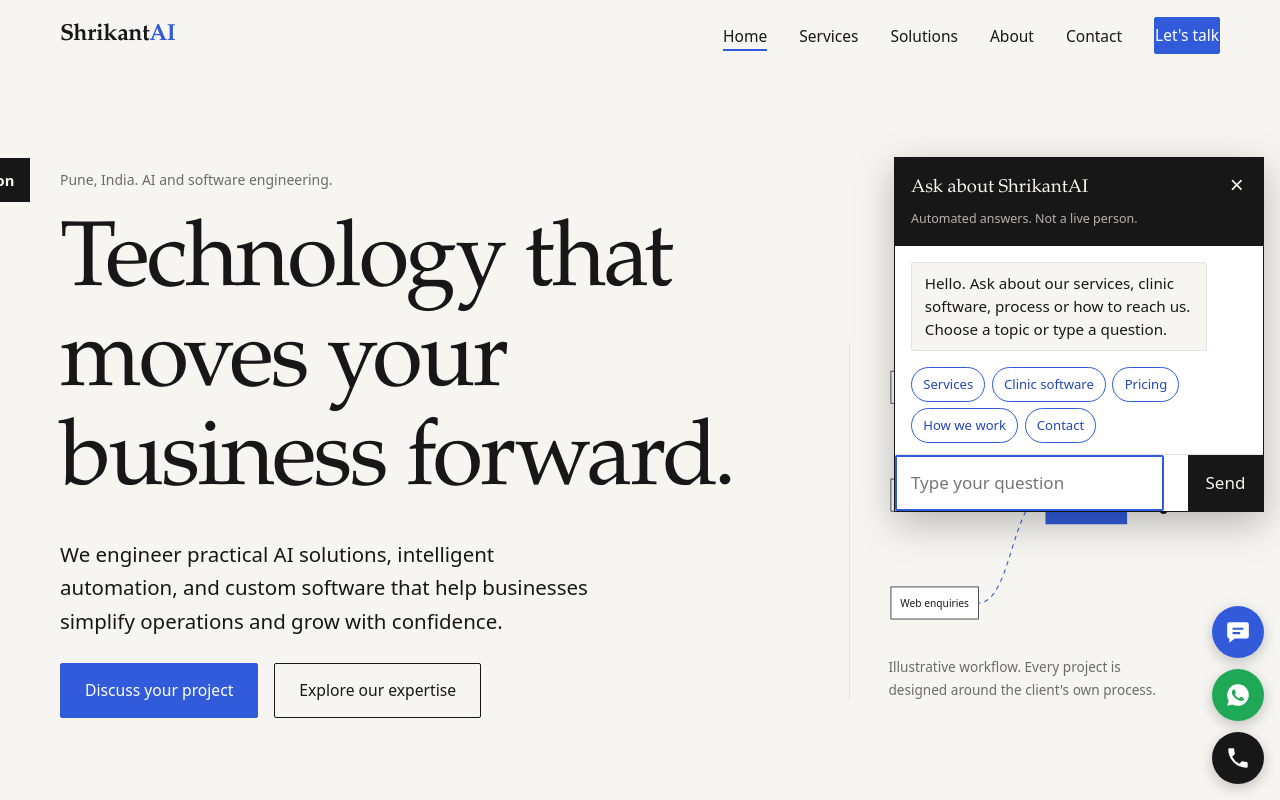
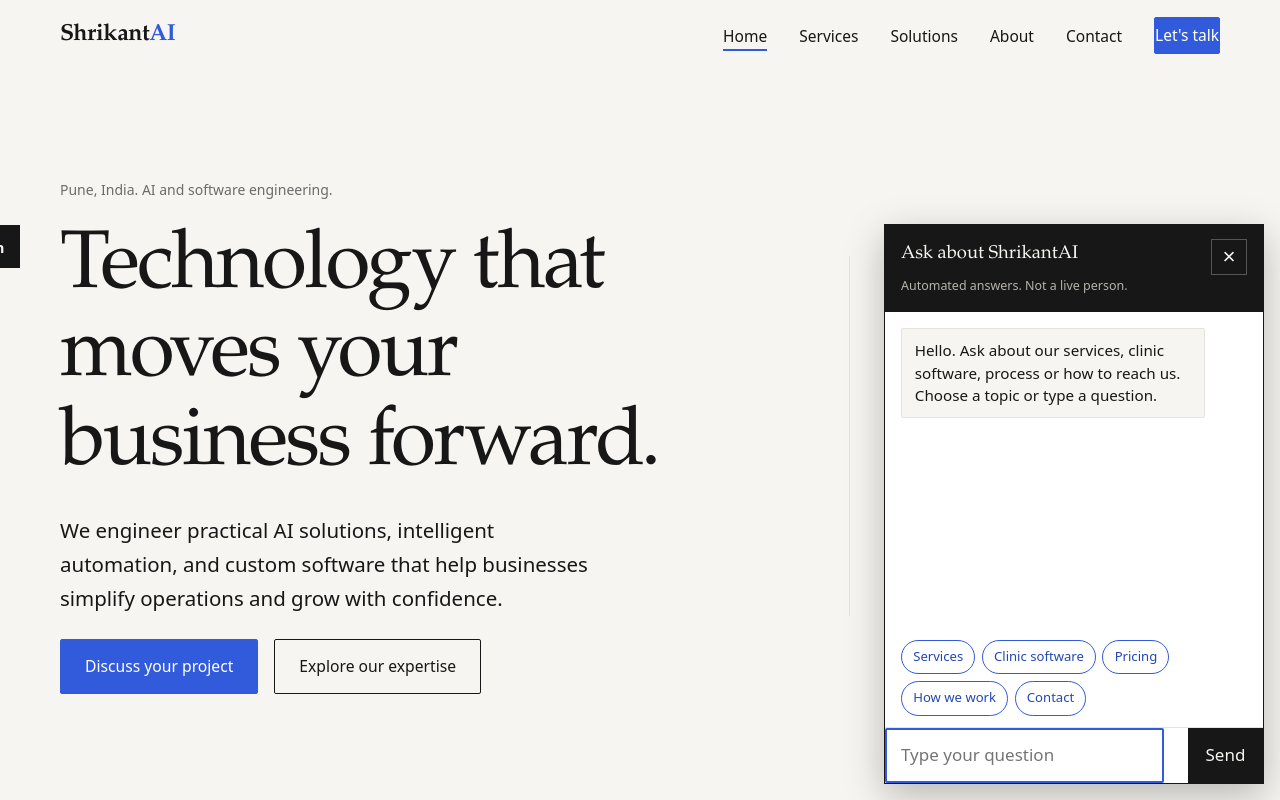
Before and after one commit to shrikantaitech/shrikantaitech.github.io, a plain HTML site: page index.html in a window 1280 px wide. Both pictures are taken after a click on the button "Open assistant". Shown: the top 800 px of the page. Drawn offline with Linux system fonts and the light colour scheme.

Commit message:
Update style.css

```diff
--- a/assets/css/style.css
+++ b/assets/css/style.css
@@ -48,11 +48,12 @@ p{margin:0 0 var(--s2);max-width:62ch}
 .btn-row{display:flex;flex-wrap:wrap;gap:1rem;margin-top:var(--s3)}
 
 /* hero */
-.hero{padding:clamp(3rem,8vw,6rem) 0 clamp(3rem,8vw,6rem)}
-.hero-grid{display:grid;grid-template-columns:1.25fr .75fr;gap:clamp(2rem,5vw,4rem);align-items:end}
+.hero{min-height:calc(100vh - var(--nav-h));min-height:calc(100svh - var(--nav-h));display:flex;align-items:center;padding:clamp(1.5rem,4vh,3rem) 0}
+.hero h1{font-size:clamp(2.3rem,min(6.4vw,10.5vh),5.6rem)}
+.hero-grid{display:grid;grid-template-columns:1.25fr .75fr;gap:clamp(2rem,5vw,4rem);align-items:center}
 .hero p.lead{font-size:clamp(1.1rem,1.6vw,1.3rem);max-width:46ch;margin-top:var(--s3)}
 .hero-art{border-left:1px solid var(--line);padding-left:clamp(1rem,3vw,2.5rem)}
-.hero-art svg{width:100%;height:auto}
+.hero-art svg{width:100%;height:auto;max-height:56vh;max-height:56svh;margin:0 auto}
 .hero-art figcaption{font-size:.85rem;color:var(--muted);margin-top:var(--s1)}
 .flow-line{stroke-dasharray:6 6;animation:dash 1.6s linear infinite}
 @keyframes dash{to{stroke-dashoffset:-24}}
@@ -143,26 +144,26 @@ footer p{color:#cfcdc5}
 .fab-btn.wa{background:#1fa855}.fab-btn.call{background:var(--ink)}.fab-btn.bot{background:var(--accent)}
 .fab-btn::after{content:attr(data-tip);position:absolute;right:62px;top:50%;transform:translateY(-50%);background:var(--ink);color:var(--paper);font:500 .85rem var(--sans);padding:.35rem .65rem;border-radius:2px;white-space:nowrap;opacity:0;pointer-events:none;transition:opacity .2s}
 .fab-btn:hover::after,.fab-btn:focus-visible::after{opacity:1}
-.bot-panel{position:fixed;right:max(1rem,env(safe-area-inset-right));bottom:calc(max(1rem,env(safe-area-inset-bottom)) + 4.6 * 3.7rem);width:min(370px,calc(100vw - 2rem));max-height:min(520px,calc(100vh - 11rem));display:none;flex-direction:column;background:var(--white);border:1px solid var(--ink);box-shadow:0 12px 36px rgba(0,0,0,.25);z-index:61}
+.bot-panel{position:fixed;right:max(1rem,env(safe-area-inset-right));bottom:max(1rem,env(safe-area-inset-bottom));width:min(380px,calc(100vw - 2rem));height:min(560px,calc(100vh - 2rem));height:min(560px,calc(100dvh - 2rem));display:none;flex-direction:column;background:var(--white);border:1px solid var(--ink);box-shadow:0 12px 36px rgba(0,0,0,.25);z-index:61}
 .bot-panel.open{display:flex}
-.bot-head{padding:.9rem 1rem;background:var(--ink);color:var(--paper);display:flex;justify-content:space-between;align-items:flex-start;gap:1rem}
+.bot-head{flex:none;padding:.9rem 1rem;background:var(--ink);color:var(--paper);display:flex;justify-content:space-between;align-items:flex-start;gap:1rem}
 .bot-head b{font-family:var(--display);font-size:1.15rem;font-weight:500;display:block}
 .bot-head small{font-size:.78rem;color:#b5b3ab}
-.bot-close{background:none;border:0;color:var(--paper);font-size:1.5rem;line-height:1;cursor:pointer;padding:0 .2rem}
-.bot-log{flex:1;overflow-y:auto;padding:1rem;display:flex;flex-direction:column;gap:.7rem;font-size:.95rem;line-height:1.5}
+.bot-close{background:none;border:1px solid #555;color:var(--paper);font-size:1.4rem;line-height:1;cursor:pointer;width:36px;height:36px;flex:none}.bot-close:hover{background:var(--accent);border-color:var(--accent)}.fab.hide{display:none}
+.bot-log{flex:1;min-height:0;overflow-y:auto;padding:1rem;display:flex;flex-direction:column;gap:.7rem;font-size:.95rem;line-height:1.5}
 .msg{max-width:88%;padding:.6rem .8rem;border-radius:2px}
 .msg.b{background:var(--paper);border:1px solid var(--line);align-self:flex-start}
 .msg.u{background:var(--accent);color:#fff;align-self:flex-end}
 .msg a{color:var(--accent-dark);font-weight:600}
-.chips{display:flex;flex-wrap:wrap;gap:.4rem;padding:0 1rem .7rem}
+.chips{flex:none;display:flex;flex-wrap:wrap;gap:.4rem;padding:0 1rem .7rem}
 .chips button{font:inherit;font-size:.82rem;padding:.35rem .7rem;border:1px solid var(--accent);background:transparent;color:var(--accent-dark);border-radius:100px;cursor:pointer}
 .chips button:hover{background:var(--accent);color:#fff}
-.bot-form{display:flex;border-top:1px solid var(--line)}
+.bot-form{flex:none;display:flex;border-top:1px solid var(--line)}
 .bot-form input{border:0;flex:1;padding:.85rem 1rem;min-width:0}
 .bot-form input:focus{outline:2px solid var(--accent);outline-offset:-2px}
 .bot-form button{border:0;background:var(--ink);color:var(--paper);padding:0 1.1rem;font:inherit;cursor:pointer}
 .bot-form button:hover{background:var(--accent)}
-@media (max-width:560px){.fab-btn{width:48px;height:48px}.fab-btn::after{display:none}.bot-panel{bottom:calc(max(1rem,env(safe-area-inset-bottom)) + 4.4 * 3.5rem)}}
+@media (max-width:560px){.fab-btn{width:48px;height:48px}.fab-btn::after{display:none}.bot-panel{width:calc(100vw - 2rem)}}
 
 @media (max-width:1024px){
   .sol{grid-template-columns:1fr}.sol article{border-right:0;border-bottom:1px solid var(--line)}.sol article:last-child{border-bottom:0}
@@ -194,3 +195,6 @@ footer p{color:#cfcdc5}
   *,*::before,*::after{animation:none!important;transition:none!important}
   .js .reveal{opacity:1;transform:none}
 }
+
+@media (max-width:860px){.hero-art{display:none}.hero p.lead{font-size:1.05rem}}
+@media (max-height:640px){.hero .label{margin-bottom:var(--s1)}.hero p.lead{margin-top:var(--s2)}.hero .btn-row{margin-top:var(--s2)}}
```
